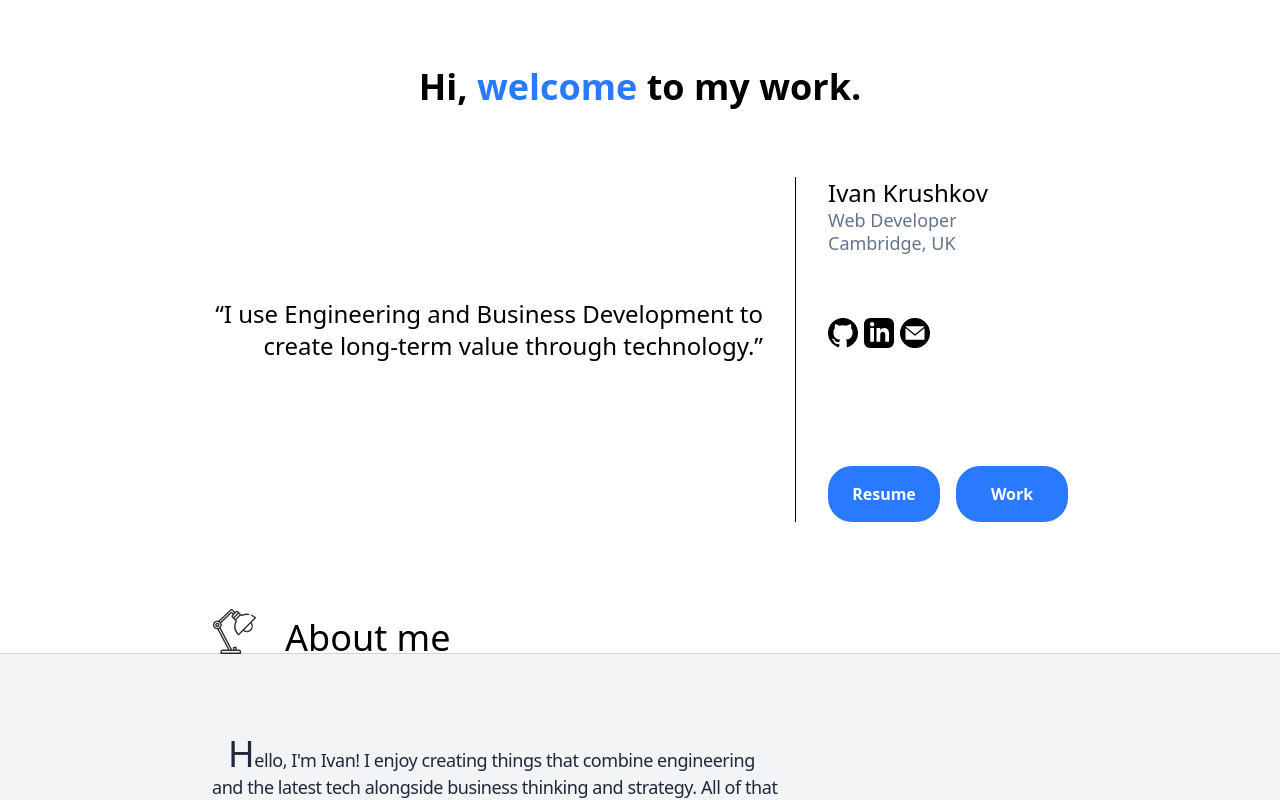
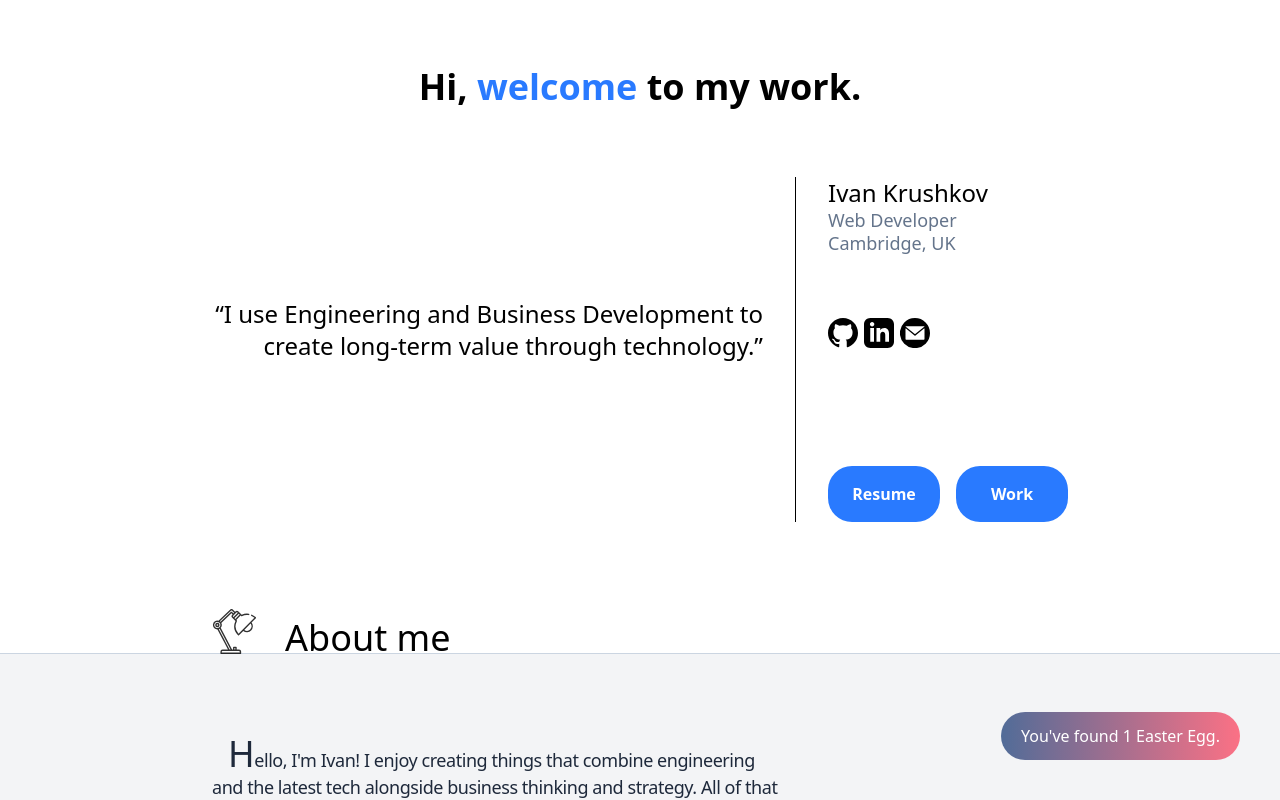
Before and after one commit to Piperapk/pipera-portfolio, a Next.js app: page / in a window 1280 px wide. Both pictures are taken after a click on the element 561 px from the left and 86 px from the top of the page. Shown: the top 800 px of the page. Built offline with nearby package versions, Linux system fonts and the light colour scheme.

Commit message:
Initial easter egg styling and visual appearance

```diff
--- /dev/null
+++ b/components/EasterEggCounter.tsx
@@ -0,0 +1,35 @@
+import React, { Fragment, useContext, useEffect, useState } from "react";
+import { EasterEggContext } from "./context/EasterEggContext";
+
+const EasterEggCounter = () => {
+
+    const eggCountContext = useContext(EasterEggContext);
+    const eggCount = eggCountContext?.eggCount;
+
+    const [eggTextPlural, setEggTextPlural] = useState("Egg");
+
+    useEffect(() => {
+        eggCount === 1 ? setEggTextPlural("Egg") : setEggTextPlural("Eggs");
+    }, [eggCount])
+
+    return (
+        <Fragment>
+            {
+                eggCount === 0 ?
+                    null
+                    :
+                    <div className="fixed bottom-5 right-5 sm:bottom-10 sm:right-10 z-10
+                    text-white bg-gradient-to-r from-secondary to-rose-400 rounded-3xl py-3 px-5
+                    transition-colors ease-in-out duration-75">
+                        {eggCountContext?.isMaxEggs ?
+                            `You've found all ${eggCountContext?.eggCount} Easter Eggs!`
+                            :
+                            `You've found ${eggCountContext?.eggCount} Easter ${eggTextPlural}.`
+                        }
+                    </div>
+            }
+        </Fragment>
+    )
+}
+
+export default EasterEggCounter;
--- a/components/context/EasterEggContext.tsx
+++ b/components/context/EasterEggContext.tsx
@@ -3,6 +3,7 @@ import React from "react";
 // Easter egg tracker
 export interface EasterEggContextInterface {
     eggCount: number;
+    isMaxEggs: boolean;
     updateEggCount: (newCount: number) => void;
   }
 
--- a/pages/index.tsx
+++ b/pages/index.tsx
@@ -10,6 +10,7 @@ import AboutMe from "../components/AboutMe";
 import Work from "../components/Work";
 import Resume from "../components/Resume";
 import Contact from "../components/Contact";
+import EasterEggCounter from "../components/EasterEggCounter";
 
 const Home: NextPage = () => {
   const containerWidth: string = "max-w-4xl";
@@ -35,14 +36,19 @@ const Home: NextPage = () => {
 
   // Easter egg state tracker and updater
   const [eggCount, setEggCount] = useState<number>(0);
+  const [isMaxEggs, setIsMaxEggs] = useState<boolean>(false);
 
   const updateEggCount = (newCount: number) => {
     setEggCount(newCount);
+    if (newCount >= 8) {
+      setIsMaxEggs(true);
+    }
     console.log("Easter Egg count is " + newCount);
   }
 
   const contextValues = {
     eggCount,
+    isMaxEggs,
     updateEggCount
   }
 
@@ -87,6 +93,7 @@ const Home: NextPage = () => {
           <Work id="work" ref={workRef} containerWidth={containerWidth} />
           <Resume id="resume" containerWidth={containerWidth} />
           <Contact id="contact" containerWidth={containerWidth} />
+          <EasterEggCounter />
         </EasterEggContext.Provider>
       </div>
     </div>
```
